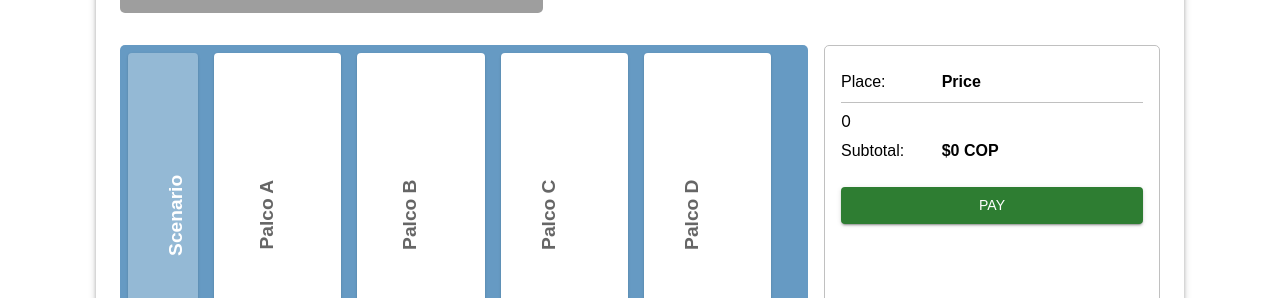
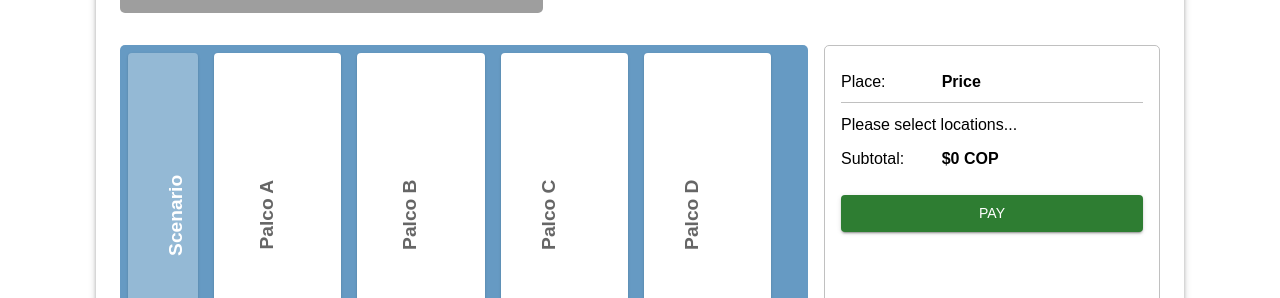
Before and after one commit to edkestebanpr23/tickets-checkout, a React (Create React App) app: page /event in a window 1280 px wide. Shown: the part 357-655 px from the top of the page. Built offline with nearby package versions, Linux system fonts and the light colour scheme; grey boxes are pictures that could not be loaded.

Commit message:
feat: Cleanning code

```diff
--- a/src/components/molecules/payment-estimate/index.tsx
+++ b/src/components/molecules/payment-estimate/index.tsx
@@ -2,7 +2,7 @@
 import React, { useEffect, useState } from 'react';
 import { Button, Grid, Typography } from '@mui/material';
 import { useNavigate } from 'react-router-dom';
-import { useDispatch, useSelector } from 'react-redux';
+import { useSelector } from 'react-redux';
 import Square from '../../atoms/square';
 import Counter from '../counter';
 
@@ -59,10 +59,8 @@ const PaymentEstimate = (): JSX.Element => {
   }, [selected]);
 
   const navigation = useNavigate();
-  const dispatch = useDispatch();
 
   const onHandleClick = () => {
-    // dispatch(setEvent(ticket.id));
     navigation('/checkout', {
       state: {
         selected,
@@ -74,9 +72,6 @@ const PaymentEstimate = (): JSX.Element => {
   return (
     <Square>
       <Grid container className="PaymentEstimate">
-        {/* <Grid item xs={12} height="2.5em">
-          <Typography variant="h6">Your selection:</Typography>
-        </Grid> */}
         <Grid item xs={12} className="divider">
           <Grid container>
             <Grid item xs={4}>
@@ -90,7 +85,7 @@ const PaymentEstimate = (): JSX.Element => {
           </Grid>
         </Grid>
         {palcos.length
-          && palcos.map((pal) => (
+          ? palcos.map((pal) => (
             <Grid item xs={12} className="counter-info" key={pal.palco}>
               <Grid container>
                 <Grid item xs>
@@ -107,7 +102,7 @@ const PaymentEstimate = (): JSX.Element => {
                 </Grid>
               </Grid>
             </Grid>
-          ))}
+          )) : (<Typography variant="subtitle1">Please select locations...</Typography>)}
         <Grid item xs={12} className="counter-info">
           <Grid container>
             <Grid item xs={4}>
```
